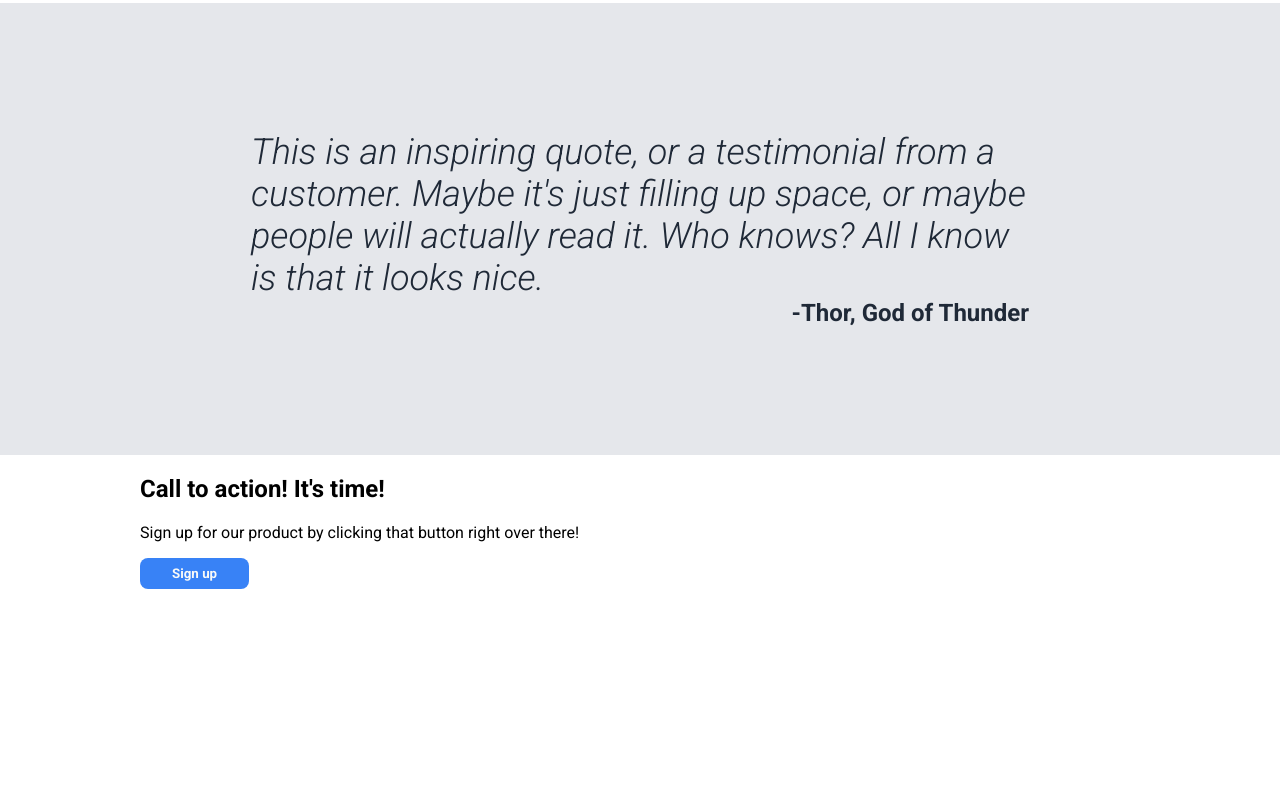
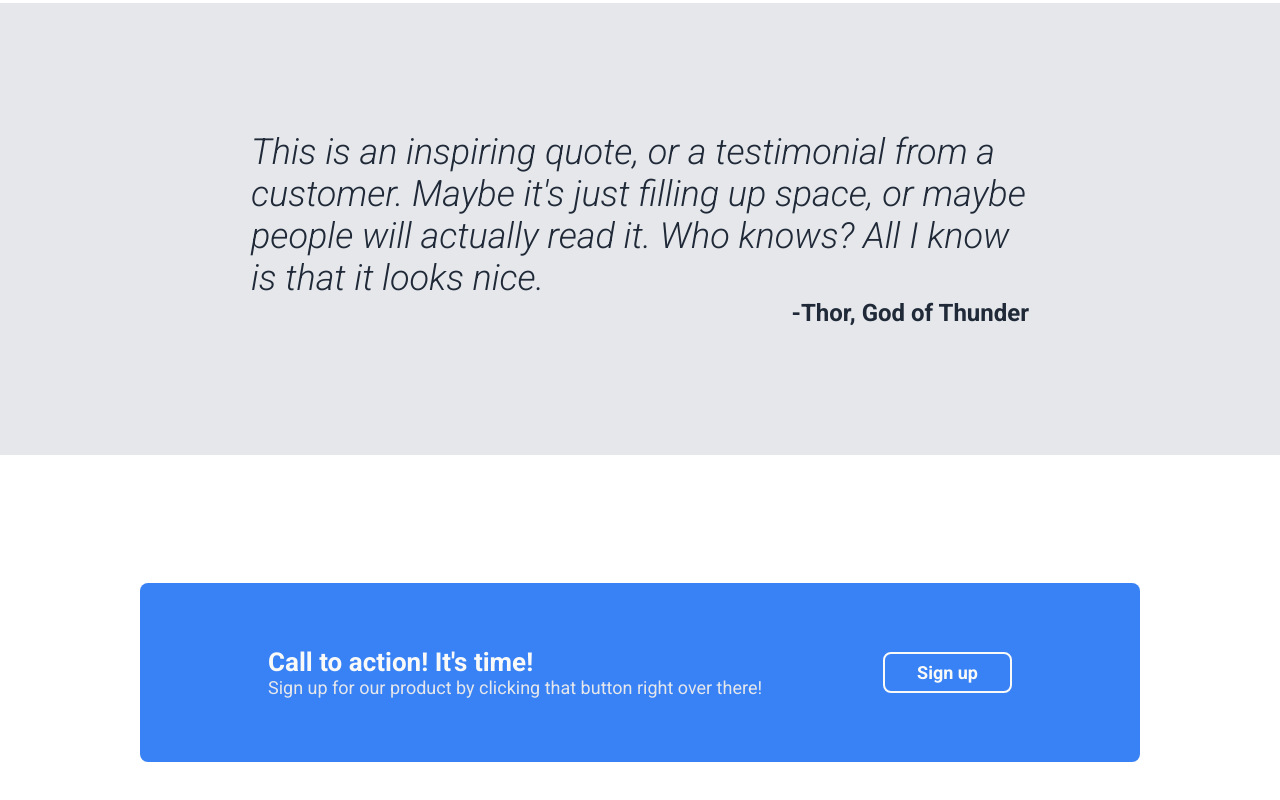
Before and after one commit to ajdizon929/odin-landing-page, a plain HTML site: page index.html in a window 1280 px wide. Shown: the part 1119-1919 px from the top of the page. Before the commit the page ends 1708 px from the top, so only its background shows below. Drawn offline with Linux system fonts and the light colour scheme.

Commit message:
Styled CTA Modal Section
CTA Modal section follows colour, font, font size and spacing as shown
in the reference design.

```diff
--- a/style.css
+++ b/style.css
@@ -186,3 +186,36 @@ button {
     font-weight: bold;
     text-align: end;
 }
+
+.cta-modal {
+    padding: 128px 0px;
+}
+
+.cta-modal .alert {
+    background-color: #3882F6;
+    border-radius: 8px;
+    padding: 64px 128px;
+
+    display: flex;
+    justify-content: space-between;
+    align-items: center;
+}
+
+.cta-modal .title {
+    color: #F9FAF8;
+    margin: 0px;
+    font-size: 26px;
+}
+
+.cta-modal .subtext {
+    color: #E5E7EB;
+    margin: 0px;
+    font-size: 18px;
+    font-weight: 400;
+}
+
+.cta-modal button {
+    border: 2px solid #F9FAF8;
+    color: #F9FAF8;
+    font-size: 18px;
+}
```
